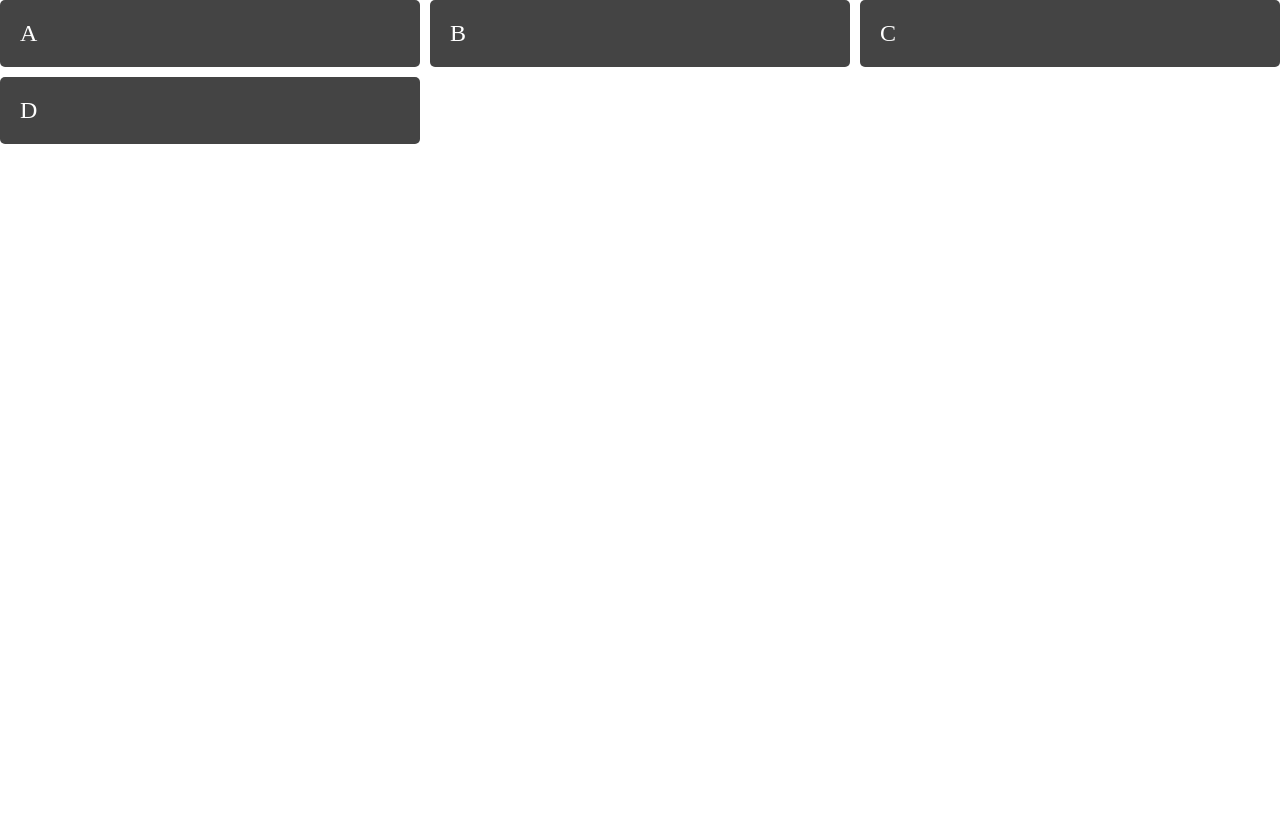
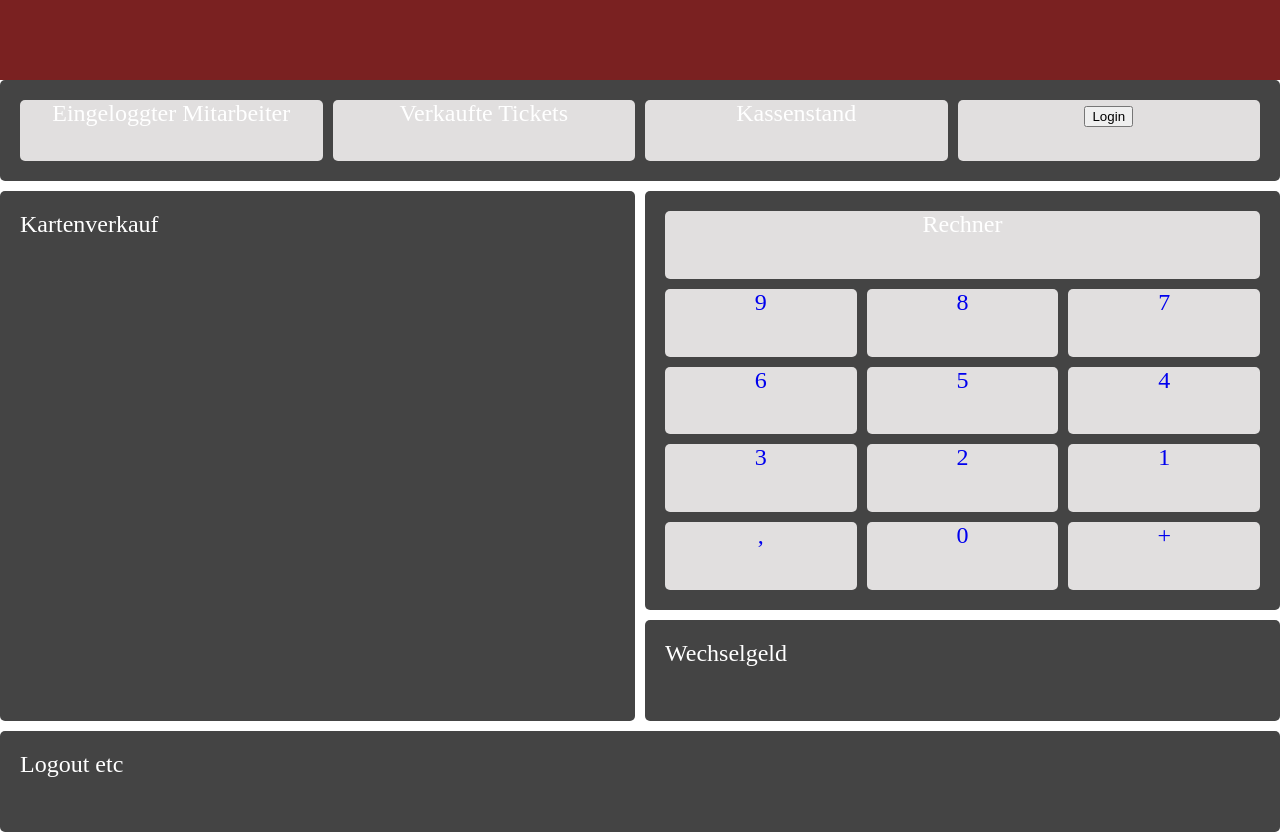
Before and after one commit to Frekell/Kassensystem, a plain HTML site: page Kassensystem/web/index.html in a window 1280 px wide. Before the commit the page ends 800 px from the top, so only its background shows below. Drawn offline with Linux system fonts and the light colour scheme.

Commit message:
Layout überarbeitet und Javascript Datei angefügt

```diff
--- a/Kassensystem/web/Styles.css
+++ b/Kassensystem/web/Styles.css
@@ -11,13 +11,14 @@ and open the template in the editor.
 body {
     margin: 0px;
 }
-
+/*CLASSES*/
 .wrapper {
     display: grid;
-  grid-template-columns: [col]1fr [col]1fr [col]1fr;
+    grid-template-columns: [col]1fr [col]1fr [col]1fr [clo]1fr;
     grid-gap: 10px;
     background-color: #fff;
     color: #444;
+    height: 47em;
 }
 
 .box {
@@ -27,3 +28,45 @@ body {
     padding: 20px;
     font-size: 150%;
 }
+.loginSubContainer{
+    background-color: #e1dfdf;
+    text-align: center;
+    border-radius: 5px;
+}
+.calcSubContainer{
+    background-color: #e1dfdf;
+    text-align: center;
+    border-radius: 5px;
+    text-decoration: none;
+}
+
+/*ID*/
+#header{
+    margin:0px;
+    widht: 100%;
+    background-color: #7a2121;
+    height: 5em;
+}
+#login{
+    display: grid;
+    grid-gap: 10px;
+    grid-template-columns:1fr 1fr 1fr 1fr;
+    grid-column: 1 / span 4;
+}
+#sale{
+    grid-column: 1 / span 2;
+    grid-row: 2/ span 7;
+}
+#calc{
+    grid-column: 3 / span 2;
+    grid-row: 2 / span 6;
+    display: grid;
+    grid-gap: 10px;
+    grid-template-columns:1fr 1fr 1fr;
+}
+#change{
+    grid-column: 3 / span 2;
+}
+#logout{
+    grid-column: 1 / span 4;
+}
--- a/Kassensystem/web/index.html
+++ b/Kassensystem/web/index.html
@@ -10,16 +10,63 @@ and open the template in the editor.
         <link href="Styles.css" rel="stylesheet" type="text/css"/>
         <meta charset="UTF-8">
         <meta name="viewport" content="width=device-width, initial-scale=1.0">
+        <script src="scripts.js" type="text/javascript"></script>
     </head>
     <body>
         <div id="header">
 
         </div>
         <div class="wrapper">
-            <div class="box a">A</div>
-            <div class="box b">B</div>
-            <div class="box c">C</div>
-            <div class="box d">D</div>
+            <div class="box" id="login">
+                <div class="loginSubContainer">Eingeloggter Mitarbeiter</div>
+                <div class="loginSubContainer">Verkaufte Tickets</div>
+                <div class="loginSubContainer">Kassenstand</div>
+                <div class="loginSubContainer">
+                    <input type="button" value="Login" name="loginButton" onclick="loginPopup();" />
+                </div>
+            </div>
+            <div class="box" id="sale">Kartenverkauf</div>
+            <div class="box" id="calc">
+                <div class="calcSubContainer" style="grid-column: 1 / span 3;">Rechner</div>
+                <a href="#" class="calcSubContainer">
+                    <div> 9 </div>
+                </a>
+                <a href="#" class="calcSubContainer">
+                    <div> 8 </div>
+                </a>
+                <a href="#" class="calcSubContainer">
+                    <div> 7 </div>
+                </a>
+                <a href="#" class="calcSubContainer">
+                    <div> 6 </div>
+                </a>
+                <a href="#" class="calcSubContainer">
+                    <div> 5 </div>
+                </a>
+                <a href="#" class="calcSubContainer">
+                    <div> 4 </div>
+                </a>
+                <a href="#" class="calcSubContainer">
+                    <div> 3 </div>
+                </a>
+                <a href="#" class="calcSubContainer">
+                    <div> 2 </div>
+                </a>
+                <a href="#" class="calcSubContainer">
+                    <div> 1 </div>
+                </a>
+                <a href="#" class="calcSubContainer">
+                    <div> , </div>
+                </a>
+                <a href="#" class="calcSubContainer">
+                    <div> 0 </div>
+                </a>
+                <a href="#" class="calcSubContainer">
+                    <div> + </div>
+                </a>
+            </div>
+            <div class="box" id="change">Wechselgeld</div>
+            <div class="box" id="logout">Logout etc</div>
         </div>
     </body>
 </html>
--- /dev/null
+++ b/Kassensystem/web/scripts.js
@@ -0,0 +1,13 @@
+/*
+ * To change this license header, choose License Headers in Project Properties.
+ * To change this template file, choose Tools | Templates
+ * and open the template in the editor.
+ */
+function loginPopup(){
+    var username = prompt("please enter your username", "Username");
+    var password = prompt("please enter your password", "Password");
+    var attempts = 0;
+//    while(attempts < 3) {
+//
+//    }
+}
```
Lines whose indentation alone changed are shown as unchanged.
